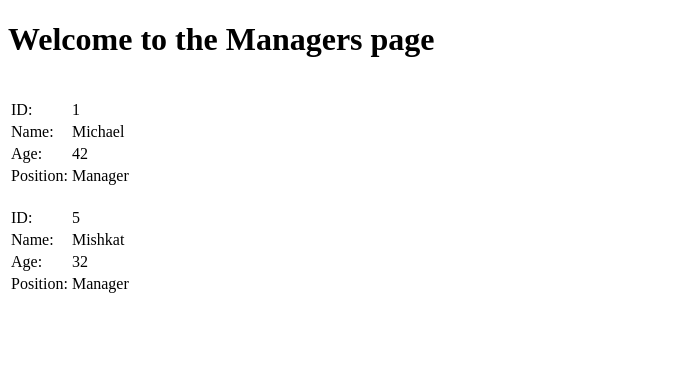
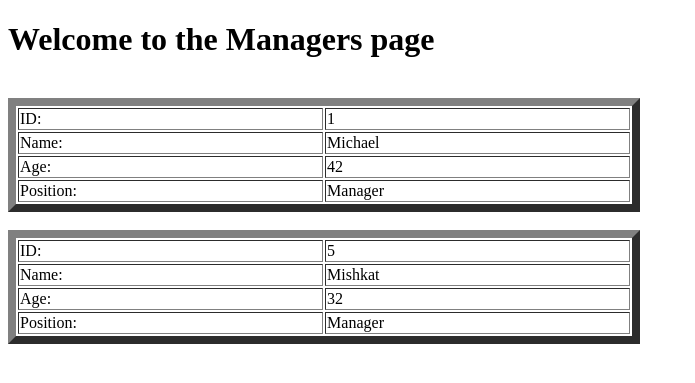
Before and after one commit to Nazihahaha/Flask_prac, a Flask app: page /employees/managers in a window 1280 px wide. Shown: the top 383 px of the page, without its empty margins (0-695 px from the left). Run offline with Flask 3, Linux system fonts and the light colour scheme.

Commit message:
better html

```diff
--- a/Session 3/templates/managers.html
+++ b/Session 3/templates/managers.html
@@ -6,7 +6,7 @@
     {% if emp_data["position"].lower() == "manager" %}
 
         <div>
-            <table>
+            <table border="8" style="width: 50%">
                 <tr>
                     <td>ID:</td>
                     <td>{{ emp_id }}</td>
@@ -32,6 +32,7 @@
         </div>
 
     {% endif %}
+    <!--always end a block-->
 
 
 {% endfor %}
```
